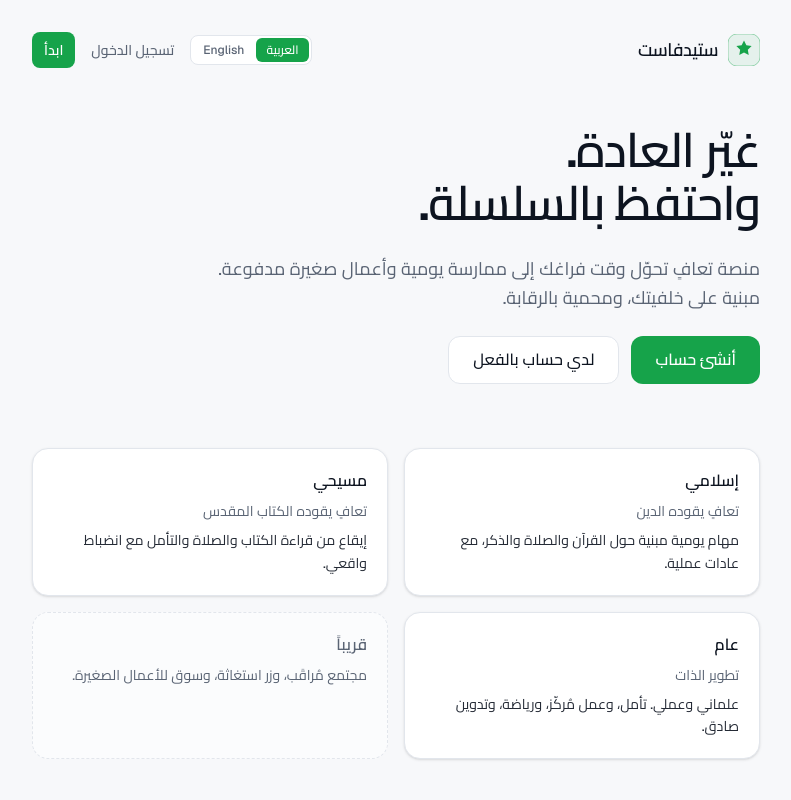
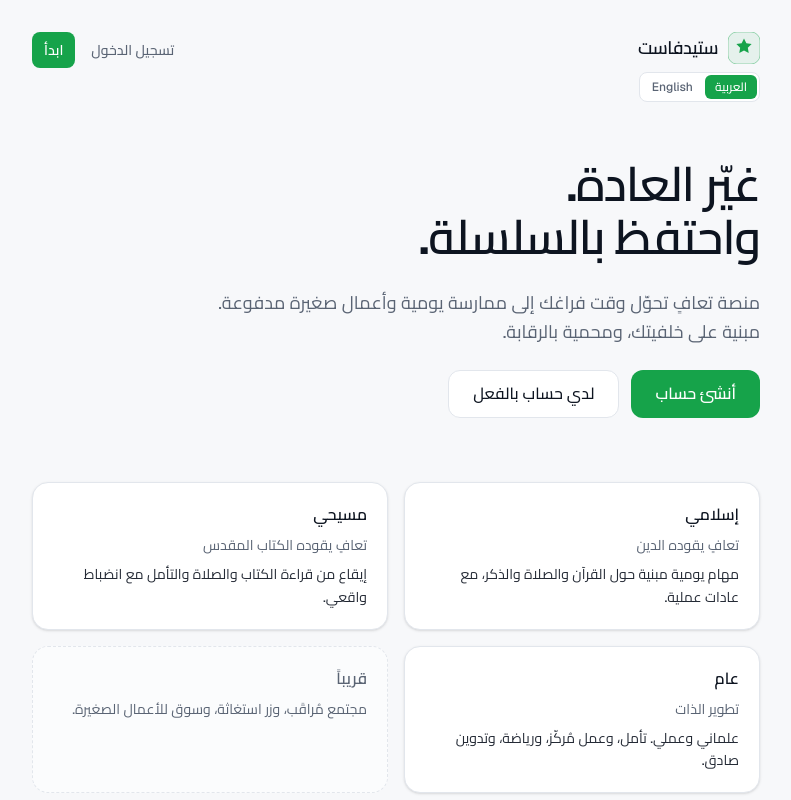
Before and after one commit to topixyoussef-lab/steadfast, a Next.js app: page / in a window 1280 px wide. Shown: the top 800 px of the page, without its empty margins (244-1035 px from the left). Built offline with nearby package versions, Linux system fonts and the light colour scheme; no server answers.

Commit message:
Put the language switch under the brand on the landing page

```diff
--- a/src/app/page.tsx
+++ b/src/app/page.tsx
@@ -24,15 +24,17 @@ export default async function LandingPage() {
 
   return (
     <main className="flex min-h-dvh flex-col safe-t">
-      <header className="mx-auto flex w-full max-w-3xl items-center justify-between px-5 py-4">
-        <div className="flex items-center gap-2.5">
-          <BrandMark className="h-8 w-8" />
-          <span className="text-lg font-semibold tracking-tight">
-            {dict.common.appName}
-          </span>
+      <header className="mx-auto flex w-full max-w-3xl items-start justify-between gap-3 px-5 py-4">
+        <div className="flex flex-col items-start gap-2">
+          <div className="flex items-center gap-2.5">
+            <BrandMark className="h-8 w-8" />
+            <span className="text-lg font-semibold tracking-tight">
+              {dict.common.appName}
+            </span>
+          </div>
+          <LanguageSwitcher />
         </div>
         <div className="flex items-center gap-1">
-          <LanguageSwitcher />
           <Link
             href="/login"
             className="rounded-lg px-3 py-2 text-sm font-medium text-muted hover:bg-surface"
```
